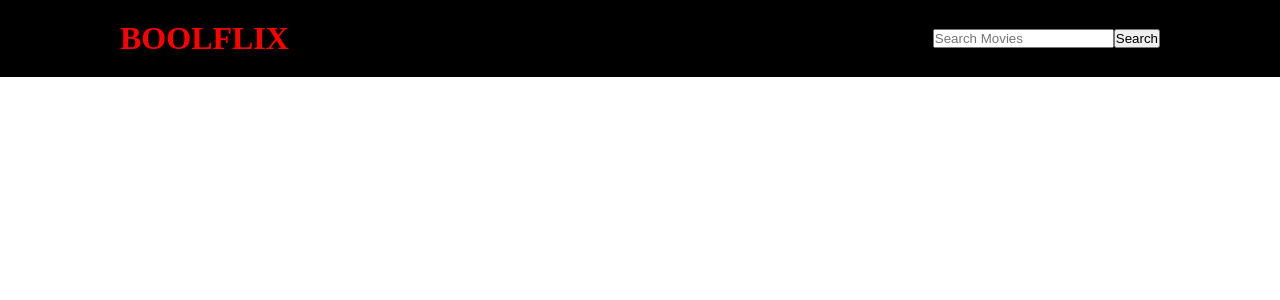
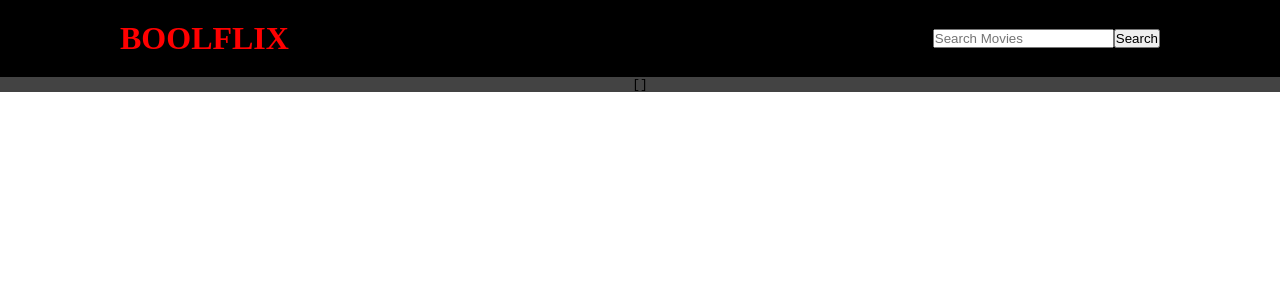
Before and after one commit to Mentabomber/vite-boolflix, a Vue app: page / in a window 1280 px wide. Shown: the top 300 px of the page. Built offline with nearby package versions, Linux system fonts and the light colour scheme.

Commit message:
moviecards in main

```diff
--- a/src/components/AppMain.vue
+++ b/src/components/AppMain.vue
@@ -11,9 +11,24 @@ export default{
 </script>
 
 <template>
-  <AppMovieCard />
+  <main>
+    <div class="cards-container">
+      <AppMovieCard />
+    </div>
+  </main>
+
+
 </template>
 
-<style scoped>
+<style lang="scss" scoped>
+main{
+  background-color: rgb(67,67,67);
+}
+  .cards-container{
+    display: flex;
+    flex-wrap: wrap;
+    justify-content: center;
+
+  }
 
 </style>
--- a/src/components/AppMovieCard.vue
+++ b/src/components/AppMovieCard.vue
@@ -1,16 +1,42 @@
-<script >
-export default{
+<script>
 
-    components: {
-        name: "AppMovieCard",
+import { store } from '../store.js';
+
+export default {
+  components: {
+    name: "AppMovieCard",
+  },
+  data(){
+    return{
+      store,
     }
 }
+};
 </script>
 
 <template>
+    <!-- così facendo trovo solo la prima pagina, nel caso volessi trovare più pagine devo prendere fuori il numero di pagine trovate e usarlo in un for per ciclare tutti i film nelle pagine trovate -->
+    <div class="container" v-for="movie in store.movieList.results">
 
+        <span>Titolo: {{ movie.title }}</span>
+        <span>Titolo Originale: {{ movie.original_title }}</span>
+        <span>Lingua: {{ movie.original_language }}</span>
+        <span>Voto: {{ movie.vote_average }}</span>
+
+    </div>
+    <pre>{{ store.movieList }}</pre>
 </template>
 
-<style scoped>
-
+<style lang="scss" scoped>
+    .container {
+        width: calc(100% / 5 - 44px);
+        padding: 20px;
+        margin: 20px;
+        text-align: center;
+        background-color: black;
+        color: white;
+        span{
+            display: block;
+        }
+    }
 </style>
--- a/src/store.js
+++ b/src/store.js
@@ -1,7 +1,7 @@
 import { reactive } from 'vue'
 
 export const store = reactive({
-    apiURLSearchMovie: "https://api.themoviedb.org/3/search/movie?api_key=e99307154c6dfb0b4750f6603256716d&query=",
+    apiURLSearchMovie: "https://api.themoviedb.org/3/search/movie?api_key=e99307154c6dfb0b4750f6603256716d&language=it-IT&query=",
     movieList: [],
     searchText: "",
     movieTypes: [],
```
